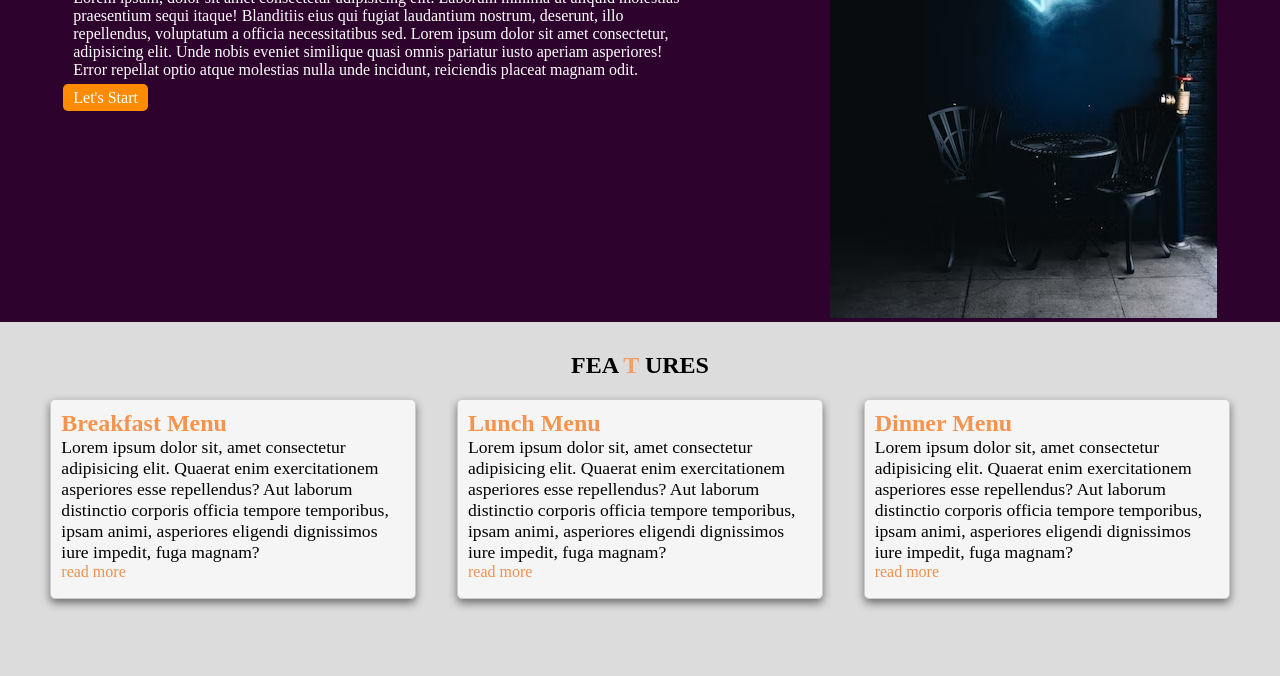
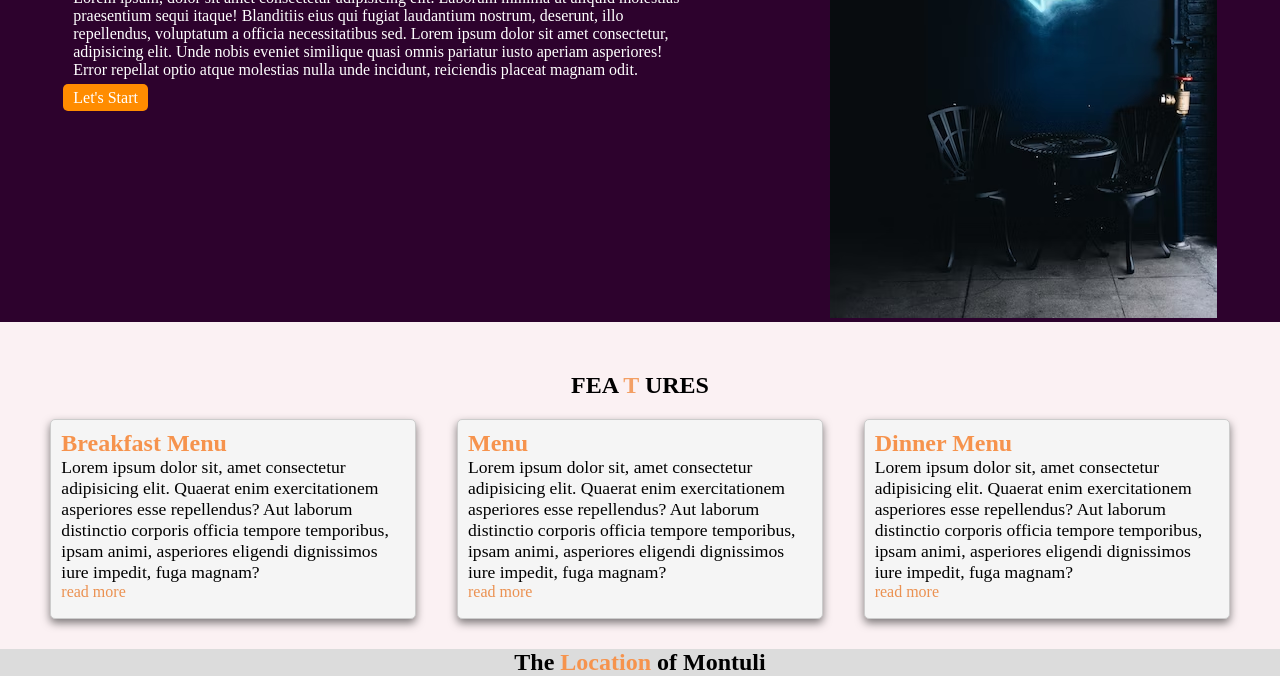
Before and after one commit to Flocky05/MonTuli-Cafe, a plain HTML site: page index.html in a window 1280 px wide. Shown: the part 353-1029 px from the top of the page. Before the commit the page ends 982 px from the top, so only its background shows below. Drawn offline with Linux system fonts and the light colour scheme.

Commit message:
added galaray section

```diff
--- a/index.html
+++ b/index.html
@@ -35,6 +35,7 @@
         </div>
     <!-- header section end -->
     <!-- features section start  -->
+
         <div class="features-section">
             <h2 style="text-align: center; margin-bottom: 20px; margin-top: 20px;">FEA <span style="color: rgb(243, 159, 100);">T</span> URES</h2>
             <div class="card-container">
@@ -44,7 +45,7 @@
                     <a href="" style="text-decoration: none; color: rgb(235, 145, 81);">read more</a>
                 </div>
                 <div class="card">
-                    <h3 style="color: rgb(246, 147, 77); font-size: 1.5rem;">Lunch Menu</h3>
+                    <h3 style="color: rgb(246, 147, 77); font-size: 1.5rem;"> Menu</h3>
                     <p style="font-size: 1.1rem;">Lorem ipsum dolor sit, amet consectetur adipisicing elit. Quaerat enim exercitationem asperiores esse repellendus? Aut laborum distinctio corporis officia tempore temporibus, ipsam animi, asperiores eligendi dignissimos iure impedit, fuga magnam?</p>
                     <a href="" style="text-decoration: none; color: rgb(235, 145, 81);">read more</a>
                 </div>
@@ -56,6 +57,16 @@
             </div>
         </div>
     <!-- features section end -->
+
+    <!-- Galary section start  -->
+        <section class="galary-container">
+            <h2>The <span style="color: rgb(246, 147, 77);">Location</span> of  Montuli</h2>
+            <div class="galary">
+
+            </div>
+        </section>
+    <!-- Galary section end  -->
+
     <link rel="stylesheet" href="style.css">
 </body>
 </html>
--- a/style.css
+++ b/style.css
@@ -44,7 +44,8 @@ transition: width .35s ease-in-out;
 }
 /* features section start  */
 .features-section{
-    margin: 30px;
+    padding: 30px;
+    background-color: rgb(251, 241, 243);
 }
 .card-container{
     display: flex;
@@ -60,6 +61,13 @@ transition: width .35s ease-in-out;
     overflow: hidden;
     box-shadow: 0 4px 8px rgba(0, 0, 0, 0.5);
 }
+
+
+/* galary section start  */
+.galary-container{
+    text-align: center;
+}
+/* galary section end */
 
 /* features section end */
 @media (max-width:576px){
```
